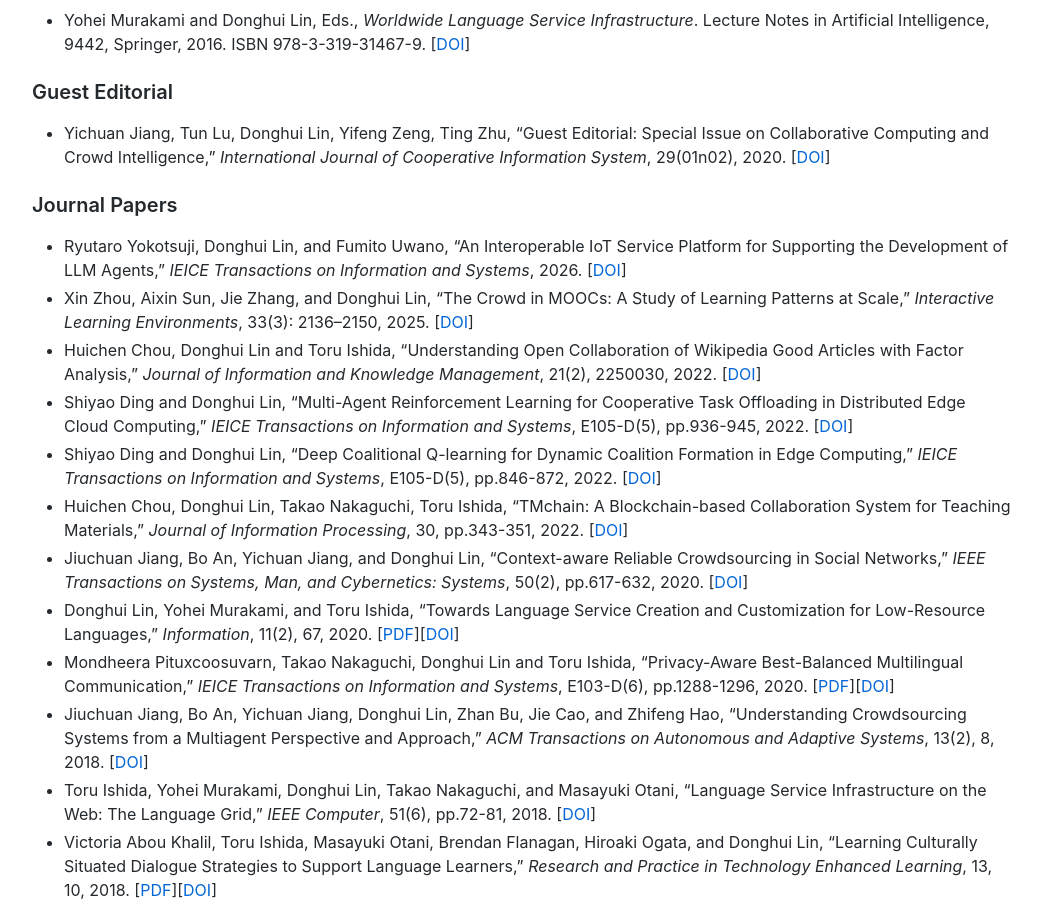
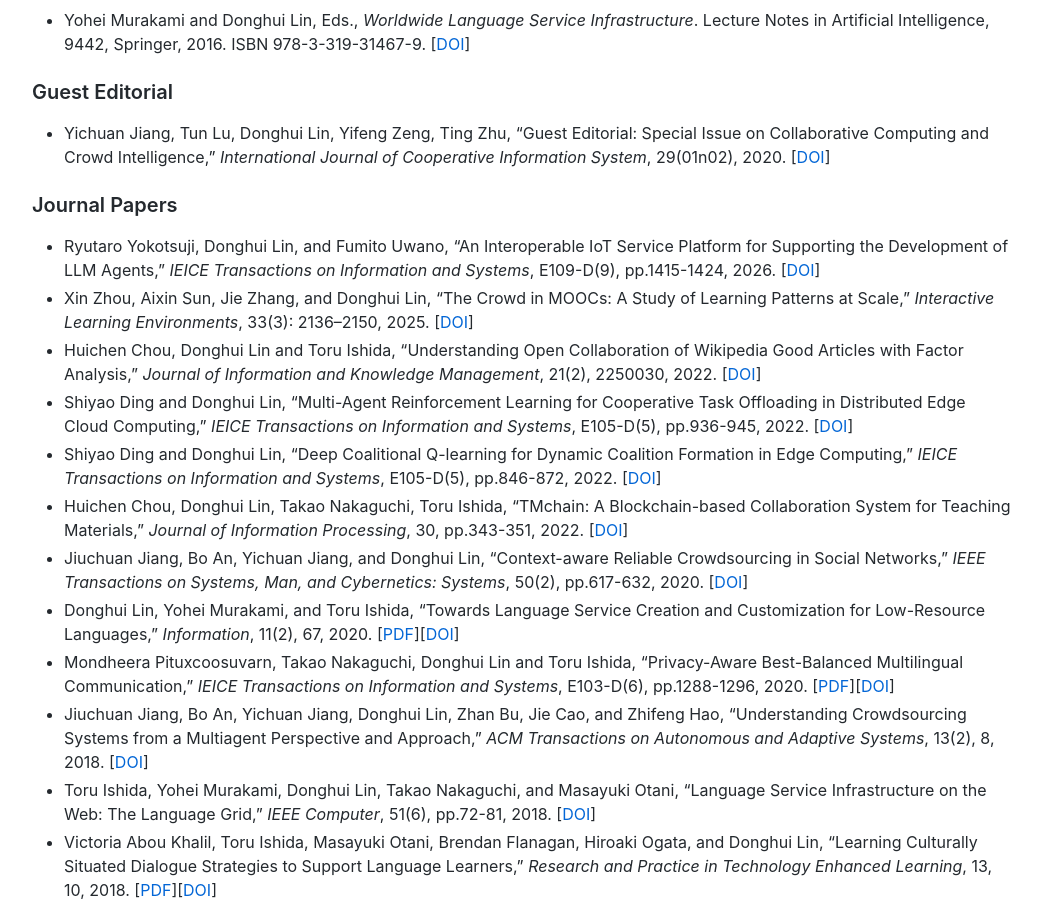
Before and after one commit to lindh/lindh.github.io, a Jekyll site: the page built from index.md, in a window 1280 px wide and 900 px high, scrolled down 2286 px. Shown: the whole window, without its empty margins (118-1159 px from the left). Built offline with Jekyll 4.4.1, drawn with Linux system fonts in a browser that asks for light colours; comment, search, counter and statistics services are not loaded.

Commit message:
Add volume and page info for IEICE journal paper (Sep 2026)

```diff
--- a/index.md
+++ b/index.md
@@ -82,7 +82,7 @@
 - Yichuan Jiang, Tun Lu, Donghui Lin, Yifeng Zeng, Ting Zhu, "Guest Editorial: Special Issue on Collaborative Computing and Crowd Intelligence," _International Journal of Cooperative Information System_, 29(01n02), 2020. [[DOI](https://doi.org/10.1142/S0218843020020013)]
 
 ### Journal Papers
-- Ryutaro Yokotsuji, Donghui Lin, and Fumito Uwano, "An Interoperable IoT Service Platform for Supporting the Development of LLM Agents," _IEICE Transactions on Information and Systems_, 2026. [[DOI](https://doi.org/10.1587/transinf.2025KBP0013)]
+- Ryutaro Yokotsuji, Donghui Lin, and Fumito Uwano, "An Interoperable IoT Service Platform for Supporting the Development of LLM Agents," _IEICE Transactions on Information and Systems_, E109-D(9), pp.1415-1424, 2026. [[DOI](https://doi.org/10.1587/transinf.2025KBP0013)]
 - Xin Zhou, Aixin Sun, Jie Zhang, and Donghui Lin, “The Crowd in MOOCs: A Study of Learning Patterns at Scale,” _Interactive Learning Environments_, 33(3): 2136–2150, 2025. [[DOI](https://doi.org/10.1080/10494820.2024.2392175)]
 - Huichen Chou, Donghui Lin and Toru Ishida, "Understanding Open Collaboration of Wikipedia Good Articles with Factor Analysis," _Journal of Information and Knowledge Management_, 21(2), 2250030, 2022. [[DOI](https://doi.org/10.1142/S0219649222500307)]
 - Shiyao Ding and Donghui Lin, "Multi-Agent Reinforcement Learning for Cooperative Task Offloading in Distributed Edge Cloud Computing," _IEICE Transactions on Information and Systems_, E105-D(5), pp.936-945, 2022. [[DOI](https://doi.org/10.1587/transinf.2021dap0010)]
```
Also changed, not shown: publication.md (+1 -1 lines).
